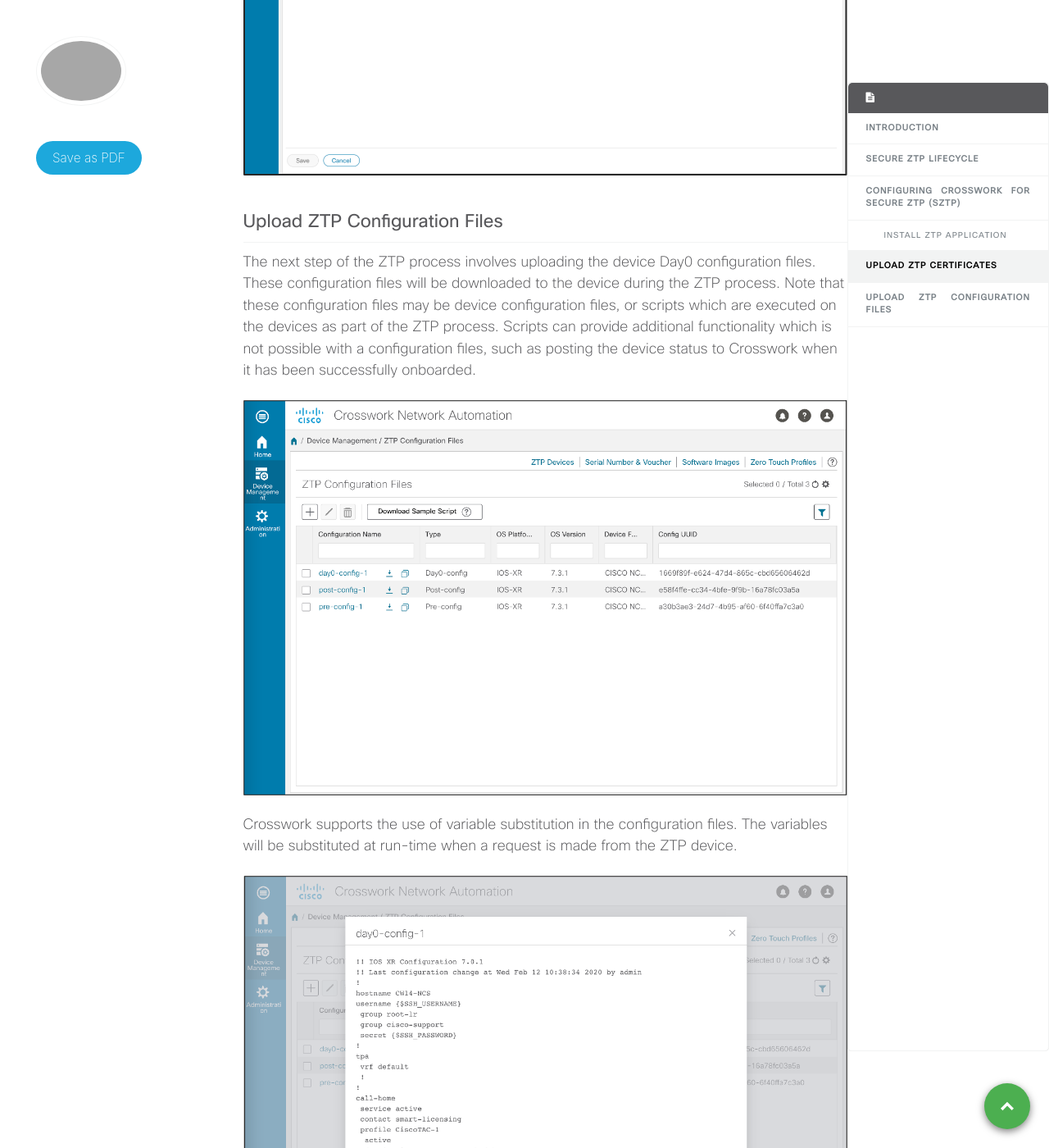
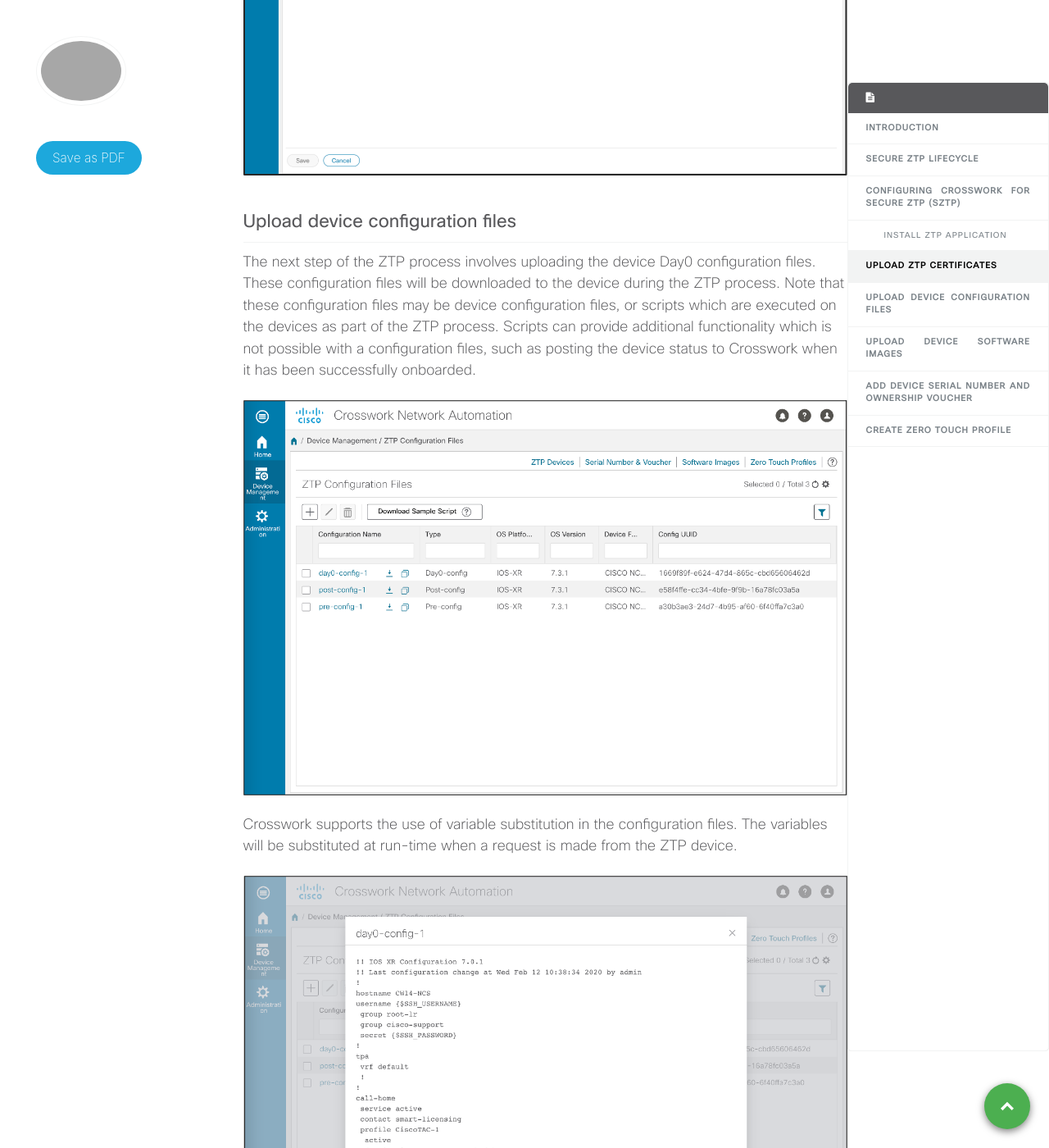
Before and after one commit to xrdocs/automation, a Jekyll site: the page built from _tutorials/setting-up-crosswork-for-sztp.md, in a window 1280 px wide and 1400 px high, scrolled down 3533 px. Shown: the whole window at 82% size. Built offline with Jekyll 4.4.1, drawn with Linux system fonts in a browser that asks for light colours; comment, search, counter and statistics services are not loaded; some of the changed text lies outside the part shown.

Commit message:
Update setting-up-crosswork-for-sztp.md

```diff
--- a/_tutorials/setting-up-crosswork-for-sztp.md
+++ b/_tutorials/setting-up-crosswork-for-sztp.md
@@ -59,7 +59,7 @@ Next, select **Crosswork-ZTP-Owner certificate** and select edit. Use the Browse
 
 ![Image 003]({{site.baseurl}}/images/setting-up-crosswork-for-sztp-img003.png)
 
-## Upload ZTP Configuration Files
+## Upload device configuration files
 
 The next step of the ZTP process involves uploading the device Day0 configuration files. These configuration files will be downloaded to the device during the ZTP process. Note that these configuration files may be device configuration files, or scripts which are executed on the devices as part of the ZTP process. Scripts can provide additional functionality which is not possible with a configuration files, such as posting the device status to Crosswork when it has been successfully onboarded.
 
@@ -69,13 +69,19 @@ Crosswork supports the use of variable substitution in the configuration files.
 
 ![Image 005]({{site.baseurl}}/images/setting-up-crosswork-for-sztp-img005.png)
 
+## Upload device software images
+
 Upload the desired Software images for use by ZTP.
 
 ![Image 006]({{site.baseurl}}/images/setting-up-crosswork-for-sztp-img006.png)
 
+## Add device Serial Number and Ownership Voucher
+
 We will need to upload the Serial Number and Voucher to the ZTP server. This selecion allows us to specify the device serial number, and associate it with a ownership voucher which provides a tamper proof evidence of device ownership for the secure ZTP process.
 
 ![Image 007]({{site.baseurl}}/images/setting-up-crosswork-for-sztp-img007.png)
+
+## Create Zero Touch Profile
 
 The last part involves the configuration of a **Zero Touch Profile**.
 
```
